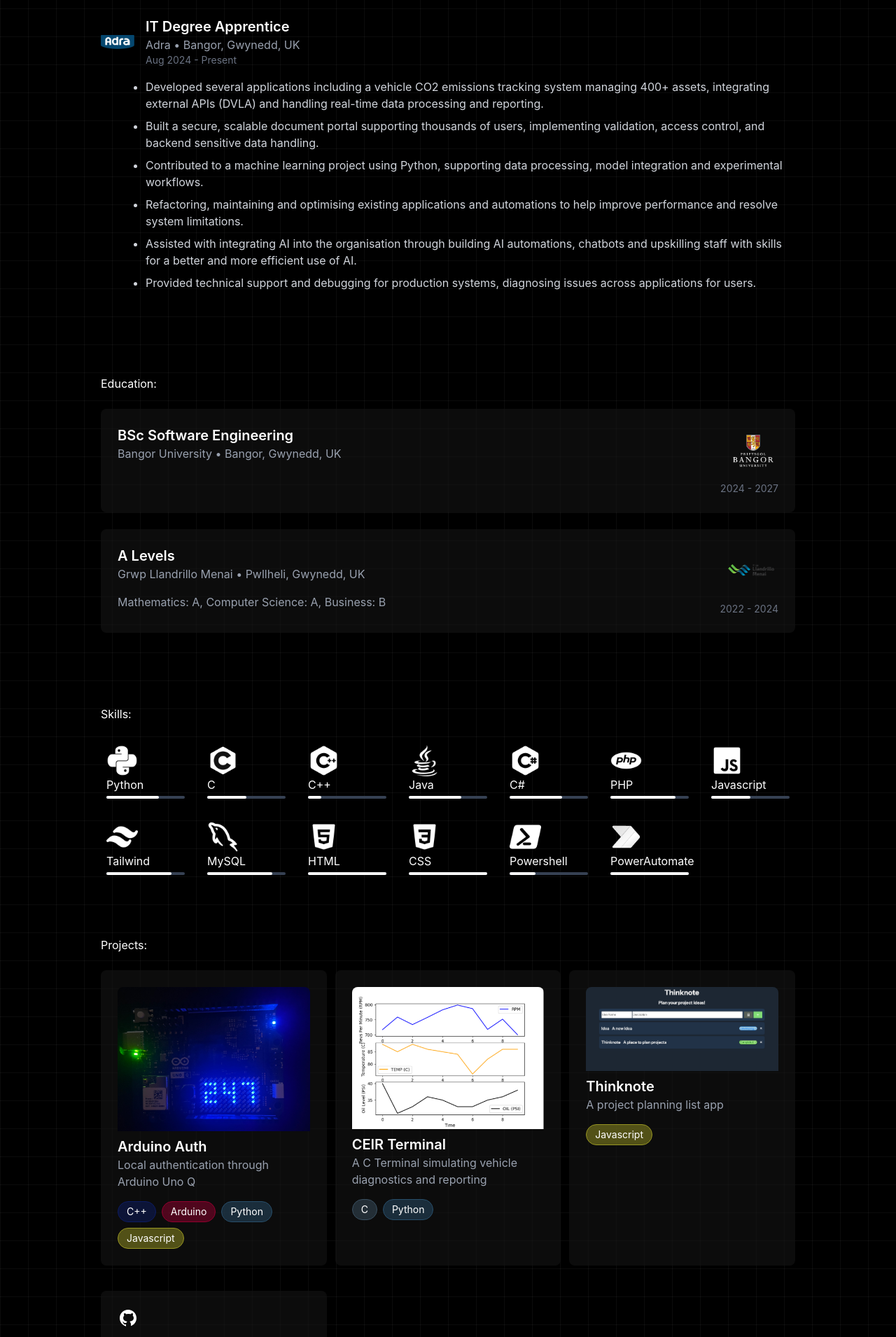
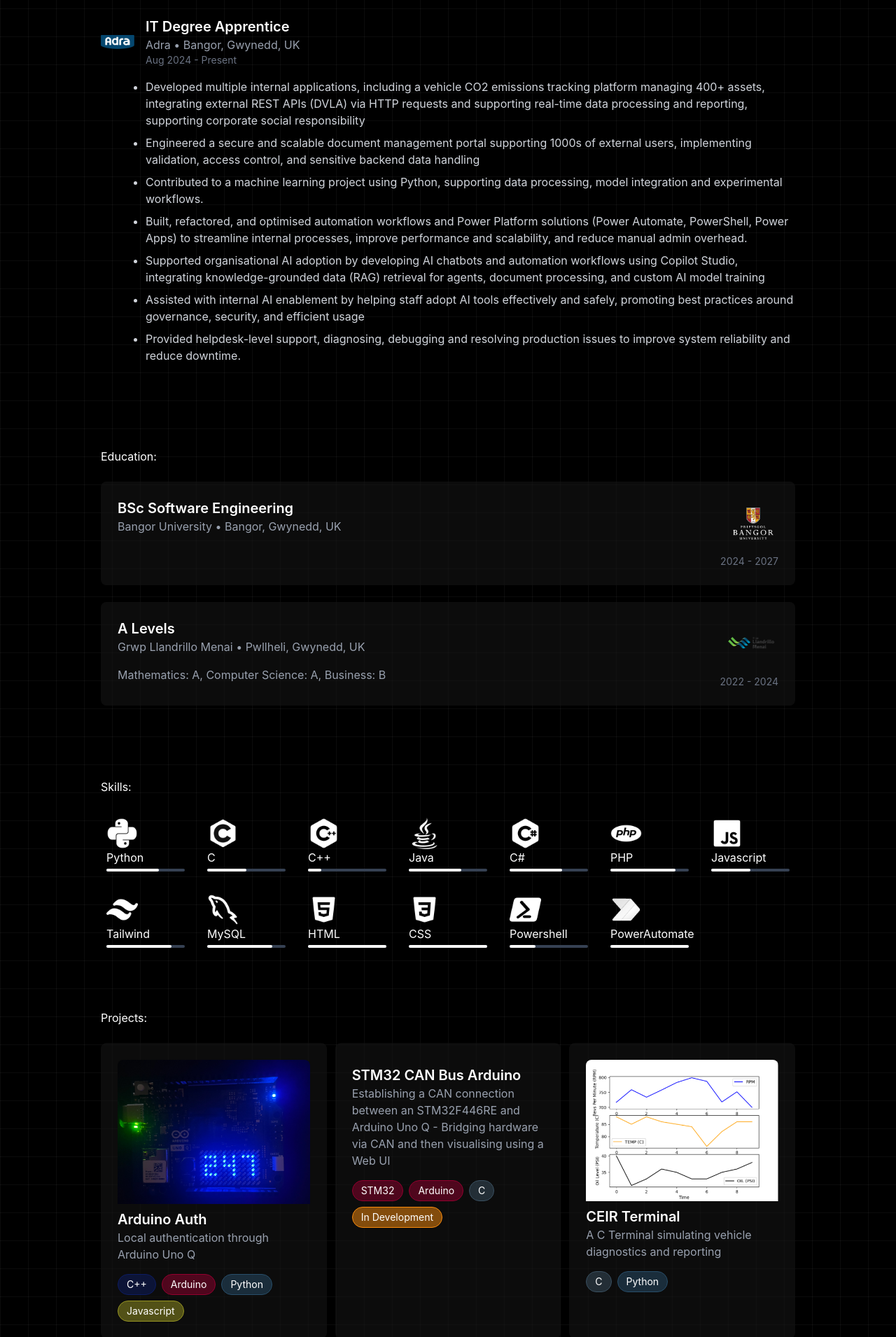
Before and after one commit to joel06rob/react-portfolio, a React (Vite) app in the folder react-portfolio/: page / in a window 1280 px wide. Shown: the part 708-2618 px from the top of the page at 70% size. Built offline with nearby package versions, Linux system fonts and the light colour scheme.

Commit message:
updates - project, xp

```diff
--- a/react-portfolio/src/components/Experience.jsx
+++ b/react-portfolio/src/components/Experience.jsx
@@ -6,12 +6,13 @@ const experiences = [
         date: "Aug 2024 - Present",
         logo: "/adra-logo.png",
         desc: [
-            "Developed several applications including a vehicle CO2 emissions tracking system managing 400+ assets, integrating external APIs (DVLA) and handling real-time data processing and reporting.",
-            "Built a secure, scalable document portal supporting thousands of users, implementing validation, access control, and backend sensitive data handling.",
+            "Developed multiple internal applications, including a vehicle CO2 emissions tracking platform managing 400+ assets, integrating external REST APIs (DVLA) via HTTP requests and supporting real-time data processing and reporting, supporting corporate social responsibility",
+            "Engineered a secure and scalable document management portal supporting 1000s of external users, implementing validation, access control, and sensitive backend data handling",
             "Contributed to a machine learning project using Python, supporting data processing, model integration and experimental workflows.",
-            "Refactoring, maintaining and optimising existing applications and automations to help improve performance and resolve system limitations.",
-            "Assisted with integrating AI into the organisation through building AI automations, chatbots and upskilling staff with skills for a better and more efficient use of AI.",
-            "Provided technical support and debugging for production systems, diagnosing issues across applications for users."
+            "Built, refactored, and optimised automation workflows and Power Platform solutions (Power Automate, PowerShell, Power Apps) to streamline internal processes, improve performance and scalability, and reduce manual admin overhead.",
+            "Supported organisational AI adoption by developing AI chatbots and automation workflows using Copilot Studio, integrating knowledge-grounded data (RAG) retrieval for agents, document processing, and custom AI model training",
+            "Assisted with internal AI enablement by helping staff adopt AI tools effectively and safely, promoting best practices around governance, security, and efficient usage",
+            "Provided helpdesk-level support, diagnosing, debugging and resolving production issues to improve system reliability and reduce downtime."
         ],
         url: "https://www.adra.co.uk"
     }
--- a/react-portfolio/src/components/Projects.jsx
+++ b/react-portfolio/src/components/Projects.jsx
@@ -5,6 +5,13 @@ const projects = [
         langs: ["C++", "Arduino", "Python", "Javascript"],
         img: "/arduinoauthss.jpg",
         link: "https://github.com/joel06rob/Arduino-Auth-System"
+    },
+    {
+        title: "STM32 CAN Bus Arduino",
+        desc: "Establishing a CAN connection between an STM32F446RE and Arduino Uno Q - Bridging hardware via CAN and then visualising using a Web UI",
+        langs: ["STM32", "Arduino", "C", "In Development"],
+        img: "",
+        link: "https://github.com/joel06rob/STM32_to_Arduino_CAN"
     },
     {
         title: "CEIR Terminal",
@@ -20,6 +27,7 @@ const projects = [
         img: "/thinknote.png",
         link: "https://github.com/joel06rob/ThinkNote"
     },
+
 ]
 
 const languages = {
@@ -28,6 +36,8 @@ const languages = {
     C: "text-white bg-[#3A5061]/50 border-[#3A5061]",
     "C++": "text-white bg-[#0C1C63]/50 border-[#0C1C63]",
     Arduino: "text-white bg-[#92002E]/50 border-[#92002E]",
+    STM32: "text-white bg-[#92002E]/50 border-[#92002E]",
+    "In Development": "text-white bg-[#fa8b0c]/50 border-[#fa8b0c]"
 
 }
 
```
